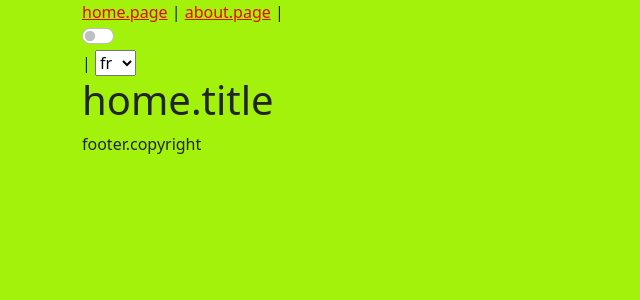
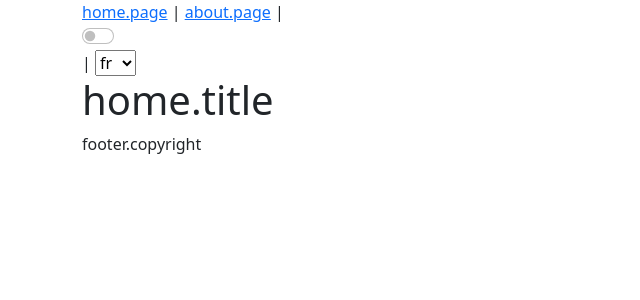
Before and after one commit to guclusefa/rr_webapp, a Vue app: page / in a window 1280 px wide. Shown: the top 300 px of the page, without its empty margins (0-640 px from the left). Built offline with nearby package versions, Linux system fonts and the light colour scheme.

Commit message:
theme a revoir

```diff
--- a/src/assets/scss/__variables-dark.scss
+++ b/src/assets/scss/__variables-dark.scss
@@ -1,4 +1,4 @@
 // Dark theme variables
-$d-primary-color: #ed0505;
-$d-secondary-color: #f5f5f5;
-$d-text-color: #cccccc;
+$primary: #000000;
+$secondary: #333333;
+$text-color: #ffffff;
--- a/src/assets/scss/__variables-light.scss
+++ b/src/assets/scss/__variables-light.scss
@@ -1,4 +1,4 @@
 // Variables for light theme
-$l-primary-color: #a2f20c;
-$l-secondary-color: #333333;
-$l-text-color: #666666;
+$primary: #ffffff;
+$secondary: #f3f3f3;
+$text-color: #000000;
--- a/src/assets/scss/__variables.scss
+++ b/src/assets/scss/__variables.scss
@@ -1,7 +1,3 @@
-// Variables for the different themes
-@import '__variables-dark.scss';
-@import '__variables-light.scss';
-
 // Bootstrap variables
 $enable-rounded: false;
 $input-focus-box-shadow: none;
--- a/src/assets/scss/main.scss
+++ b/src/assets/scss/main.scss
@@ -1,15 +1,11 @@
 // All variables
 @import '_variables';
-// Handling the different themes
+// Bootstrap
+@import '~bootstrap/scss/bootstrap';
+// Handling the different themes : TODO
 [data-bs-theme="dark"] {
-    background-color: $d-primary-color;
-    $primary: $d-primary-color;
+    color-scheme: dark;
 }
 [data-bs-theme="light"] {
-    background-color: $l-primary-color;
-    $primary: $l-primary-color;
+    color-scheme: light;
 }
-$primary: $d-primary-color;
-
-// Bootstrap
-@import '~bootstrap/scss/bootstrap';
```
